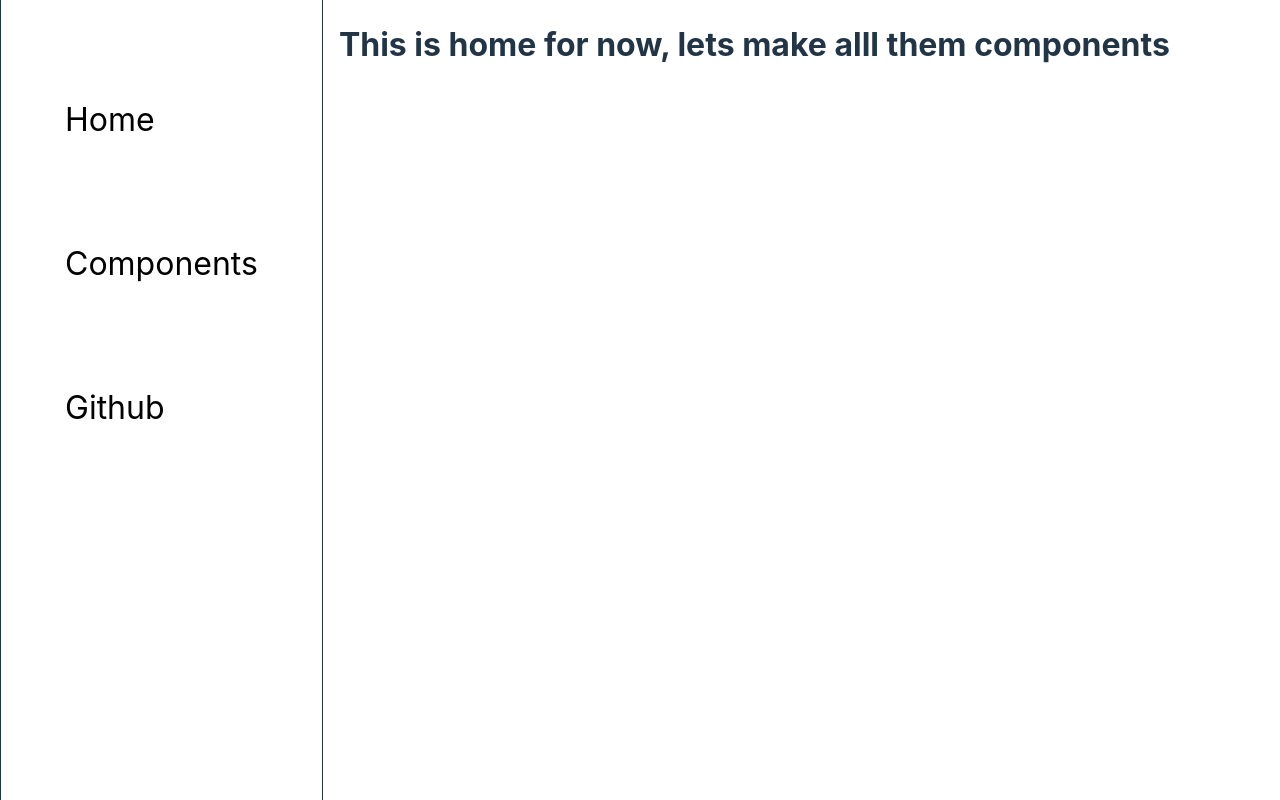
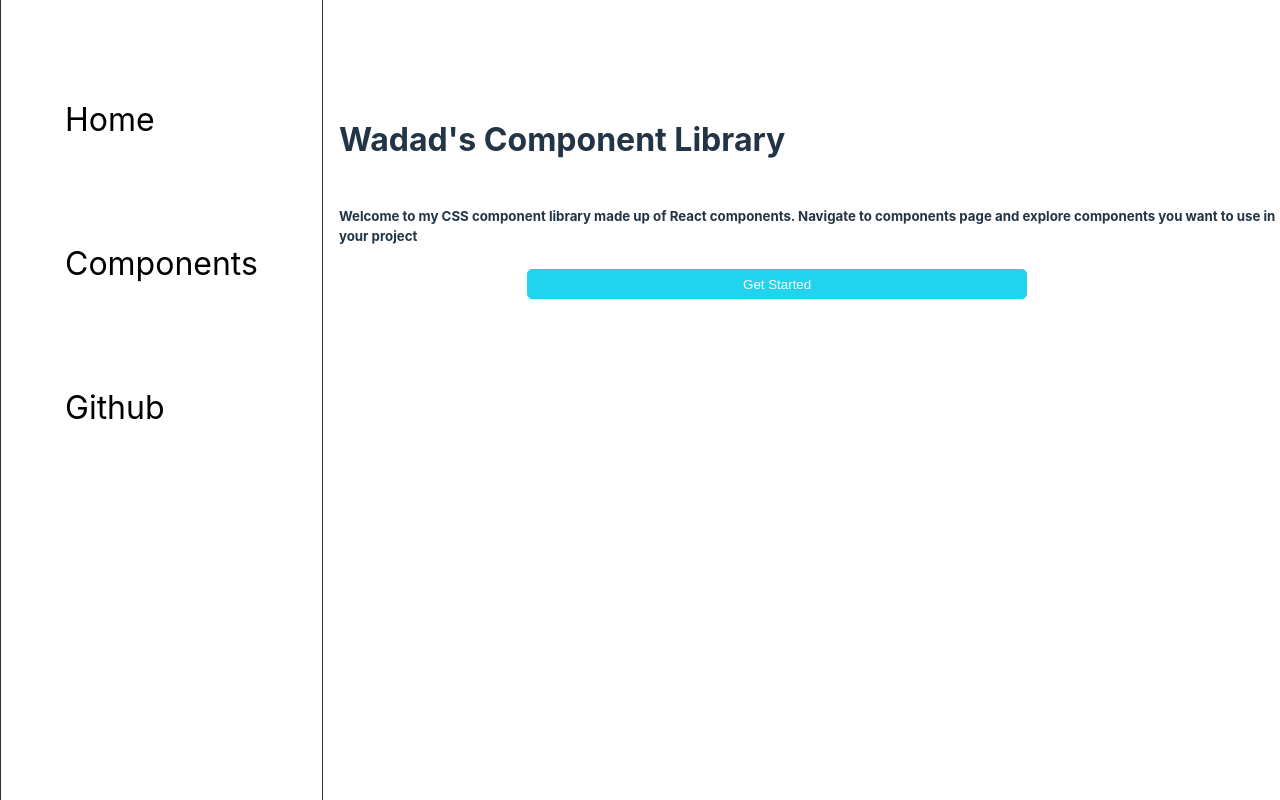
Before and after one commit to WadadParker/neog-component-library, a React (Vite) app: page / in a window 1280 px wide. Built offline with nearby package versions, Linux system fonts and the light colour scheme.

Commit message:
feat: home fix

```diff
--- a/src/pages/home/Home.jsx
+++ b/src/pages/home/Home.jsx
@@ -1,12 +1,20 @@
 import styles from "./home.module.css";
 
 import React from 'react'
+import { useNavigate } from "react-router-dom";
+import { Button } from "../../components";
 
 export const Home = () => {
-  const imageLink="https://storage.ko-fi.com/cdn/useruploads/display/8a8b9790-7303-4aee-881a-23ab131fa400_gear5daycopy.png";
+  const navigate = useNavigate();
   return (
     <div className={styles[`home-container`]}>
-      <h1>This is home for now, lets make alll them components</h1>
+      <h1>Wadad's Component Library</h1>
+      <h5>Welcome to my CSS component library made up of React components. Navigate to components
+        page and explore components you want to use in your project
+      </h5>
+      <span className={styles.button} onClick={()=>navigate("/components")}>
+      <Button text={"Get Started"} />
+      </span>
     </div>
   )
 }
--- a/src/pages/home/home.module.css
+++ b/src/pages/home/home.module.css
@@ -1,15 +1,14 @@
-.section {
-    width: 100%;
-    display: grid;
-    place-items: center;
-}
+
 .home-container {
     display: flex;
-    flex-wrap: wrap;
-    gap: 5rem;
+    flex-direction: column;
+    place-content: start;
+    margin-top: 10%;
 }
-.sectionTwo {
-    display: flex;
-    justify-content: space-evenly;
-    align-items: start;
+.button {
+    margin-right: auto;
+    margin-left: 20%;
+    width: 500px;
+    display: grid;
+    justify-items: stretch;
 }
```
